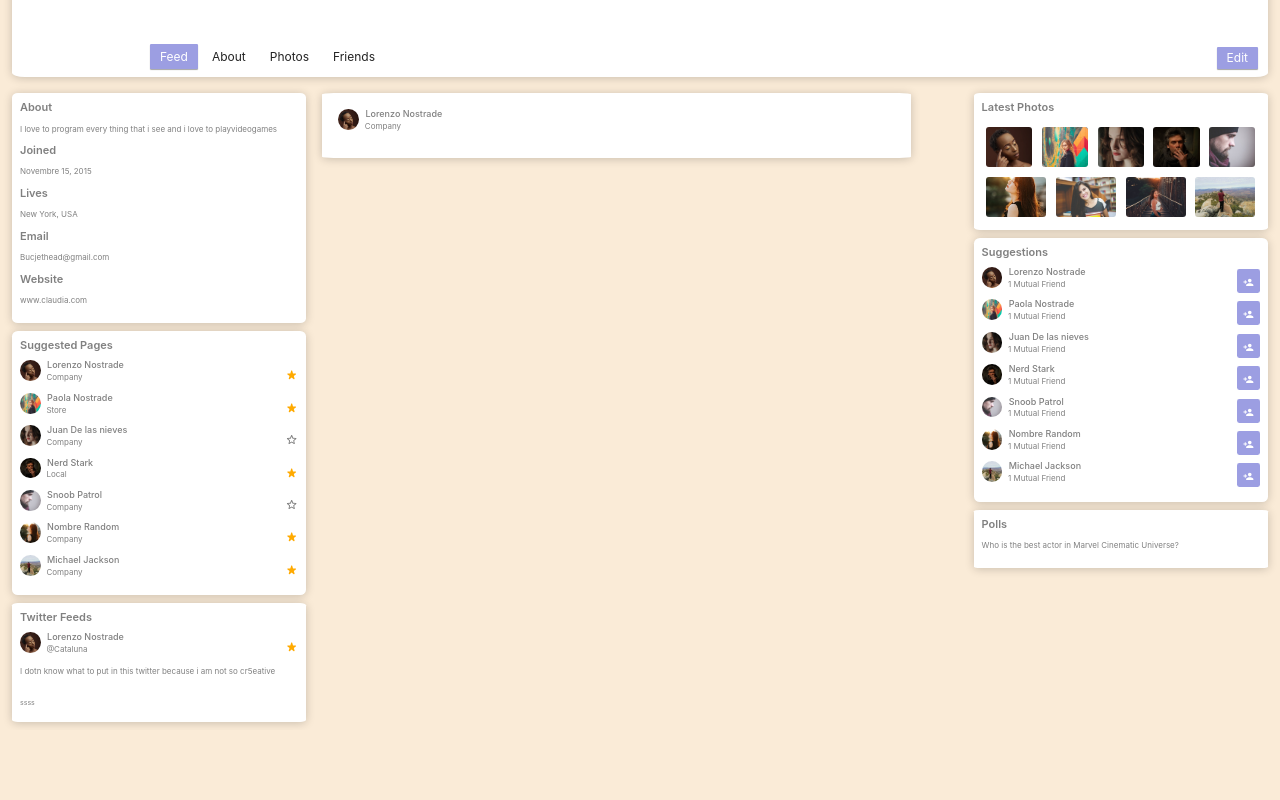
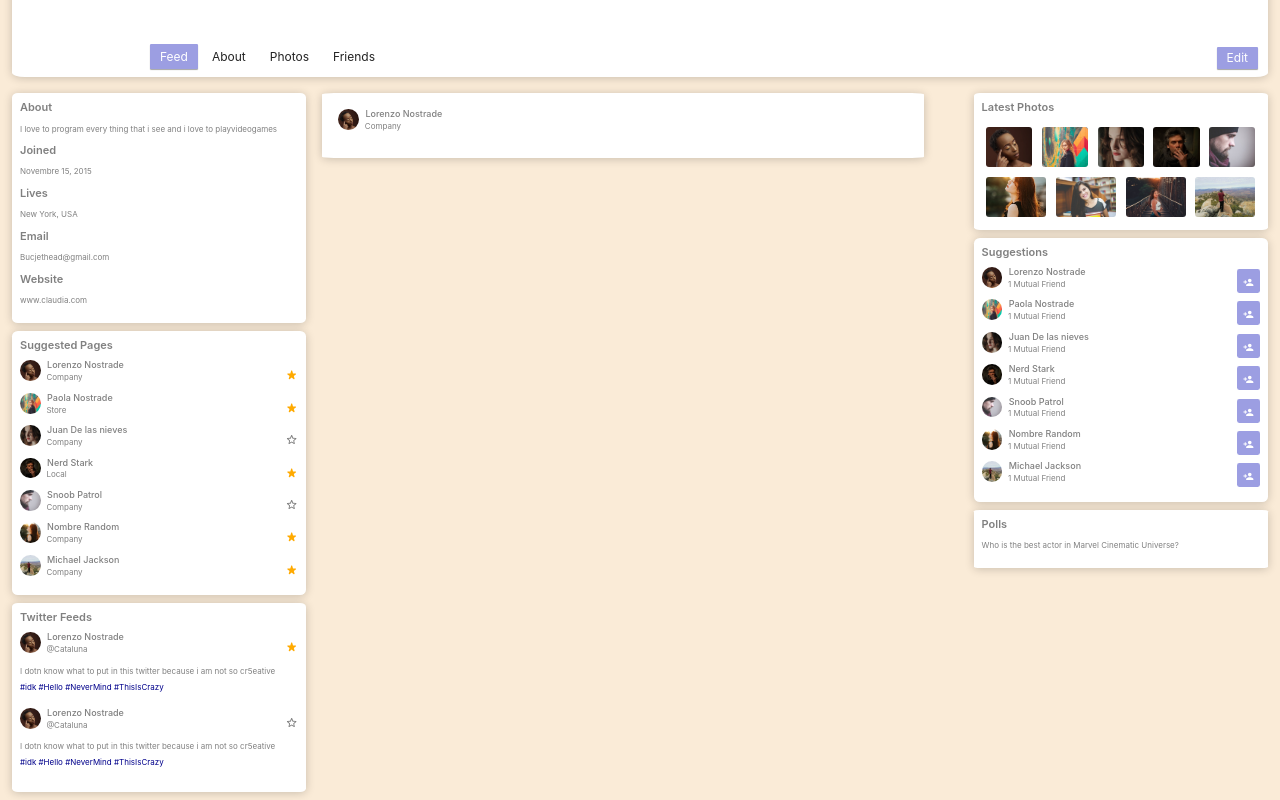
Before and after one commit to YamiKawa1/Inteligente, a React (Create React App) app: page / in a window 1280 px wide. Shown: the part 346-1146 px from the top of the page. Before the commit the page ends 1076 px from the top, so only its background shows below. Built offline with nearby package versions, Linux system fonts and the light colour scheme.

Commit message:
finnish twitter feeds

```diff
--- a/src/components/layouts/TwitterFeeds/TwitterFeeds.jsx
+++ b/src/components/layouts/TwitterFeeds/TwitterFeeds.jsx
@@ -9,7 +9,11 @@ export default function TwitterFeeds() {
         <h1>Twitter Feeds</h1>
         <PictureTextButton image={P1} shape='circle' width='1.3em' height='1.3em' name='Lorenzo Nostrade' subtitle='@Cataluna' isButton active/>
         <p>I dotn know what to put in this twitter because i am not so cr5eative</p>
-        <small>ssss</small>
+        <p className='Hashtag'>#idk #Hello #NeverMind #ThisIsCrazy</p>
+
+        <PictureTextButton image={P1} shape='circle' width='1.3em' height='1.3em' name='Lorenzo Nostrade' subtitle='@Cataluna' isButton/>
+        <p>I dotn know what to put in this twitter because i am not so cr5eative</p>
+        <p className='Hashtag'>#idk #Hello #NeverMind #ThisIsCrazy</p>
     </div>
   )
 }
--- a/src/components/layouts/layouts.css
+++ b/src/components/layouts/layouts.css
@@ -36,6 +36,7 @@
     .Menu p{
         font-size: 8px;
         margin-bottom: 1em;
+        margin-right: 2.5EM;
     }
 
     .Menu small {
@@ -55,7 +56,7 @@
 .Post {
     background-color: white;
     color: gray;
-    width: 46vw;
+    width: 47vw;
     line-height: 1.7;
     border-radius: 2%;
     margin-top: 0.5em;
@@ -76,3 +77,9 @@
         font-size: 8px;
         margin-bottom: 1em;
     }
+
+.Hashtag {
+    position: relative;
+    bottom: 0.7em;
+    color:darkblue;
+}
```
